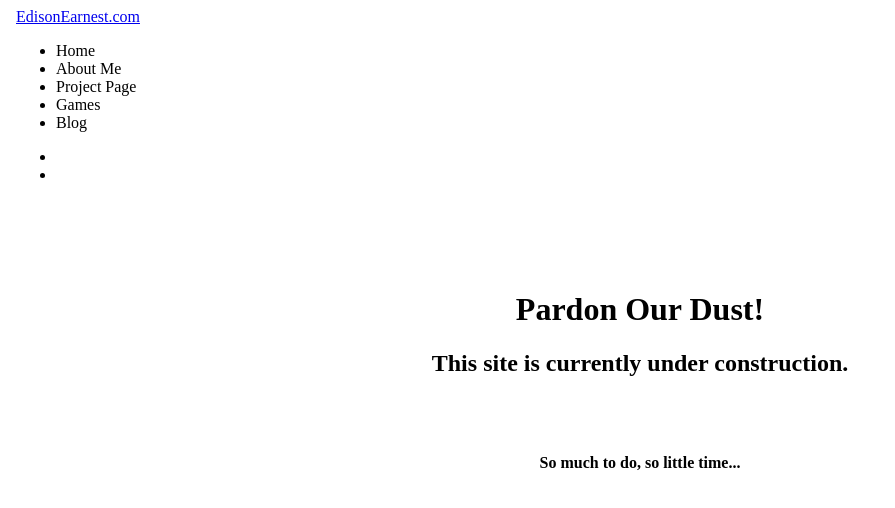
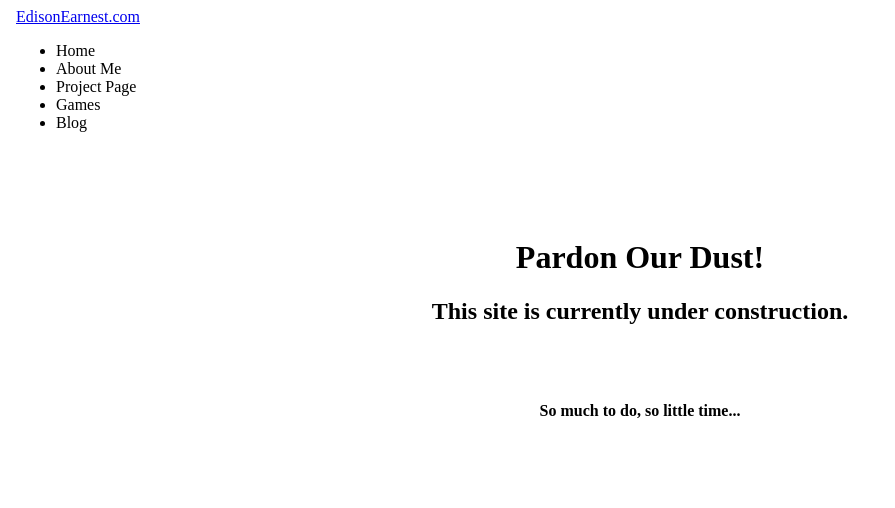
Before and after one commit to edysune/edisonearnest.com, an Angular app: page / in a window 1280 px wide. Shown: the top 508 px of the page, without its empty margins (0-895 px from the left). Built offline with nearby package versions, Linux system fonts and the light colour scheme; what angular-bootstrap-md would draw is missing.

Commit message:
removing nav-bar right items - chrome is experiencing some weird side effects

```diff
--- a/src/app/nav-bar-component/nav-bar-component.component.html
+++ b/src/app/nav-bar-component/nav-bar-component.component.html
@@ -34,7 +34,7 @@
         </ul>
 
         <!-- Search form -->
-        <ul class="navbar-nav ml-auto nav-flex-icons">
+        <!-- <ul class="navbar-nav ml-auto nav-flex-icons">
             <li class="nav-item">
               <a class="nav-link">
                 <mdb-icon fab icon="github"></mdb-icon>
@@ -45,7 +45,7 @@
                 <mdb-icon fas icon="cog"></mdb-icon>
               </a>
             </li>
-        </ul>
+        </ul> -->
 
         <!-- Search form -->
         <!-- <form class="form-inline waves-light" mdbWavesEffect>
```
Also changed, not shown: 1 other file (tests, documents, lock files or other folders).
